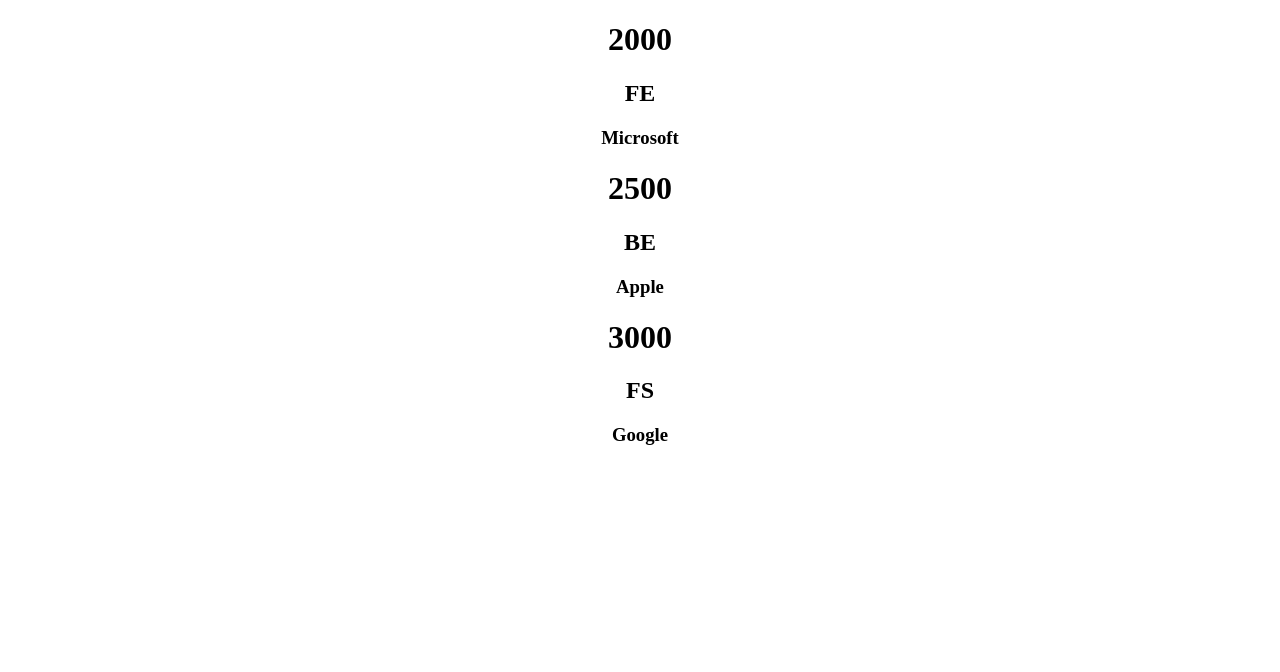
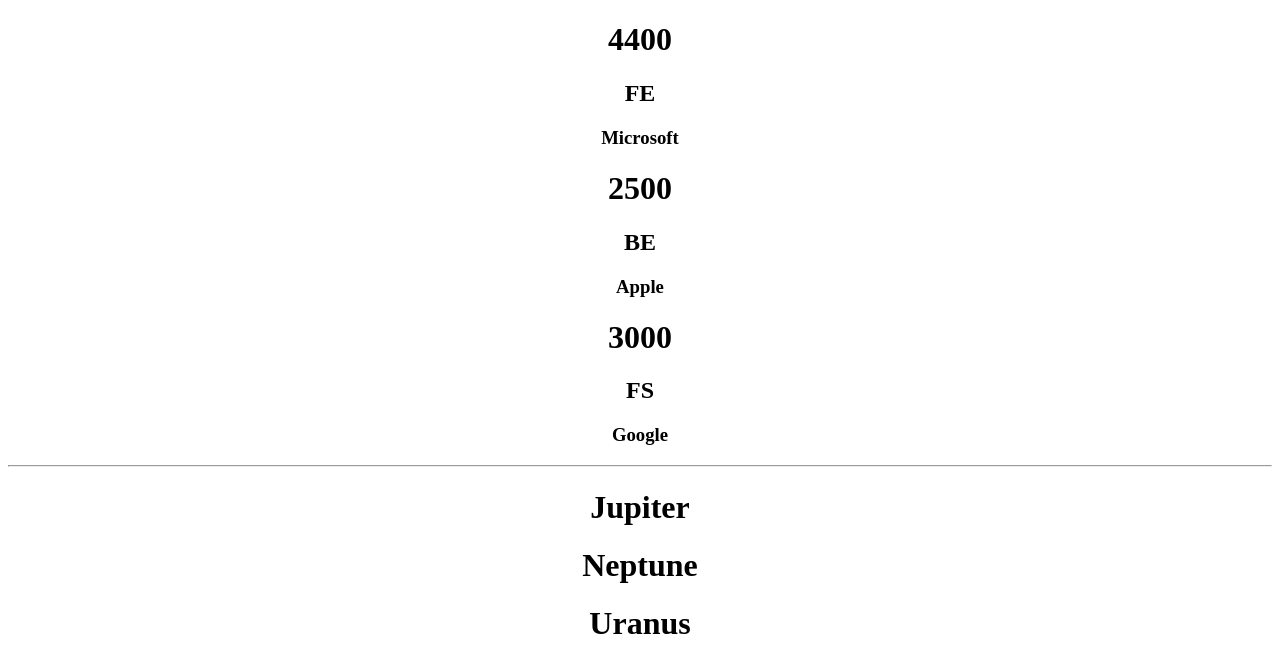
Before and after one commit to RaevenTech/PedroTech-react-tut, a React (Create React App) app in the folder practice/: page / in a window 1280 px wide. Shown: the top 672 px of the page. Built offline with nearby package versions, Linux system fonts and the light colour scheme.

Commit message:
conditionsal rendering and mapping through objects

```diff
--- a/practice/src/App.css
+++ b/practice/src/App.css
@@ -2,10 +2,7 @@
   text-align: center;
 }
 
-.App-logo {
-  height: 40vmin;
-  pointer-events: none;
-}
+
 
 @media (prefers-reduced-motion: no-preference) {
   .App-logo {
--- a/practice/src/App.js
+++ b/practice/src/App.js
@@ -1,13 +1,16 @@
 import "./App.css";
 import Jobs from "./components/Jobs";
+import Planets from "./components/Planets";
 
 function App() {
     return (
         <div className="App">
             {" "}
-            <Jobs salary={2000} position="FE" company="Microsoft" />
+            <Jobs salary={4400} position="FE" company="Microsoft" />
             <Jobs salary={2500} position="BE" company="Apple" />
             <Jobs salary={3000} position="FS" company="Google" />
+            <hr />
+            <Planets />
         </div>
     );
 }
--- /dev/null
+++ b/practice/src/components/Planets.js
@@ -0,0 +1,32 @@
+import React from "react";
+
+const Planets = () => {
+    const planets = [
+        { name: "Mars", isGasPlanet: false },
+        { name: "Earth", isGasPlanet: false },
+        { name: "Jupiter", isGasPlanet: true },
+        { name: "Venus", isGasPlanet: false },
+        { name: "Neptune", isGasPlanet: true },
+        { name: "Uranus", isGasPlanet: true },
+    ];
+
+    return (
+        <div>
+            {planets.map((planet, i) => (
+                <div key={i}>
+                    <div>
+                        {planet.isGasPlanet ? (
+                            <h1>{planet.name}</h1>
+                        ) : (
+                            !planet.isGasPlanet
+                        )}
+                    </div>
+
+                    {/*----- {planets.map((planet, i) => planet.isGasPlanet && <h1>{planet.name}</h1>)} ---- */}
+                </div>
+            ))}
+        </div>
+    );
+};
+
+export default Planets;
```
